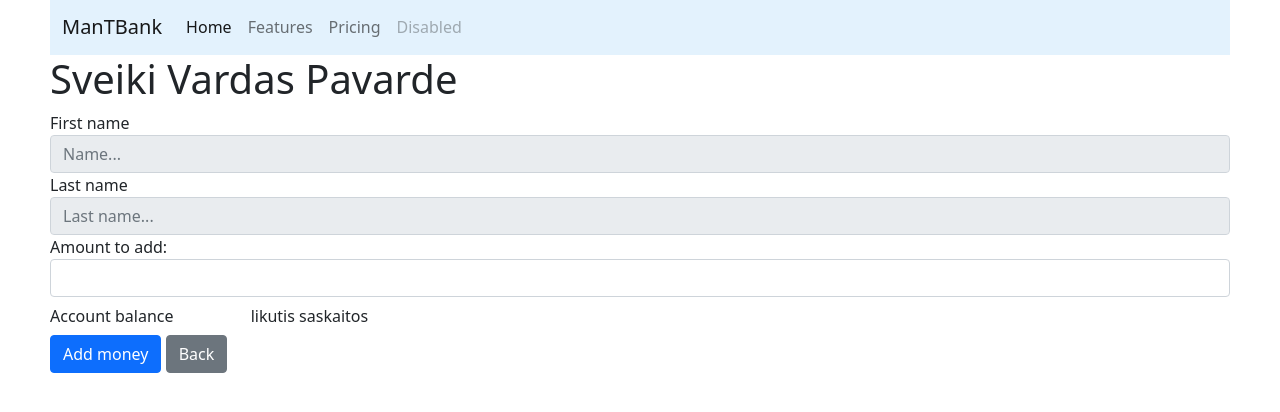
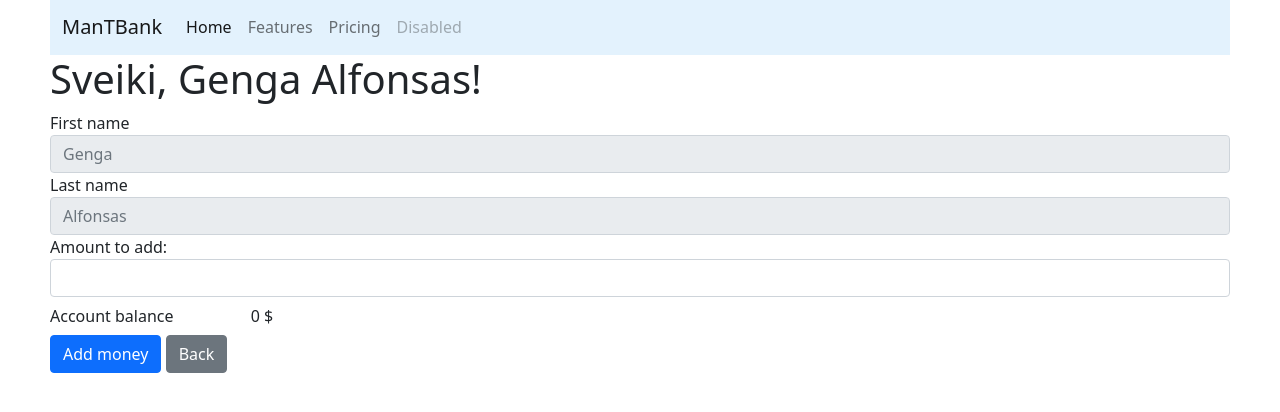
Before and after one commit to gvisis/bank, a PHP site: page /add.php?userID=603d2ad5341c4 in a window 1280 px wide. Shown: the part 51-463 px from the top of the page. Run offline with PHP 8.4, Linux system fonts and the light colour scheme.

Commit message:
form update

```diff
--- /dev/null
+++ b/accFile.php
@@ -0,0 +1,8 @@
+<?php
+  $accountFile = './accounts.json';
+
+  if(file_exists($accountFile)){
+    $accounts = file_get_contents($accountFile);
+    $accUsers = json_decode($accounts,true);
+  }
+?>
--- a/add.php
+++ b/add.php
@@ -1,2 +1,3 @@
-<?php include_once __DIR__.'/header.php';?>
-<?php include_once "./forms.php" ?>
+<?php require_once './accFile.php'?>
+<?php require_once __DIR__.'/header.php';?>
+<?php require_once "./forms.php" ?>
--- a/deleteAcc.php
+++ b/deleteAcc.php
@@ -1,9 +1,5 @@
 <?php
-  $accountFile = 'accounts.json';
-
-  if(file_exists($accountFile)){
-    $accounts = json_decode(file_get_contents($accountFile),true);
-  }
+require_once './accFile.php';
 
 // Array search?
 
--- a/forms.php
+++ b/forms.php
@@ -1,12 +1,21 @@
-<h1>Sveiki Vardas Pavarde</h1>
+<?php
+require_once './accFile.php';
+
+  $userFirstName = $accUsers[$_GET['userID']]['firstname'];
+  $userLastName = $accUsers[$_GET['userID']]['lastname'];
+  $accBalance = $accUsers[$_GET['userID']]['accbalance'];
+
+?>
+
+<h1>Sveiki, <?= $userFirstName . ' ' . $userLastName ?>!</h1>
 <form>
   <div class="form-group">
     <label for="formGroupExampleInput">First name</label>
-    <input type="text" readonly class="form-control" placeholder="Name...">
+    <input type="text" readonly class="form-control" placeholder="<?= $userFirstName ?>">
   </div>
   <div class="form-group">
     <label for="formGroupExampleInput">Last name</label>
-    <input type="text" readonly class="form-control" placeholder="Last name...">
+    <input type="text" readonly class="form-control" placeholder="<?= $userLastName ?>">
   </div>
   <div class="form-group">
     <?php if (basename($_SERVER['PHP_SELF']) != 'withdraw.php') : ?>
@@ -19,11 +28,11 @@
   <div class="form-group row">
     <label for="accountBalance" class="col-sm-2 col-form-label">Account balance</label>
     <div class="col-sm-10">
-      <input type="text" readonly class="form-control-plaintext" value="likutis saskaitos">
+      <input type="text" readonly class="form-control-plaintext" value="<?= $accBalance ?> $">
     </div>
   </div>
   <?php if (basename($_SERVER['PHP_SELF']) != 'withdraw.php') : ?>
-  <button type="submit" class="btn btn-primary">Add money</button>
+  <button type=" submit" class="btn btn-primary">Add money</button>
   <?php else : ?>
   <button type="submit" class="btn btn-primary">Withdraw</button>
   <?php endif; ?>
```
Also changed, not shown: accounts.php (+3 -10 lines).
